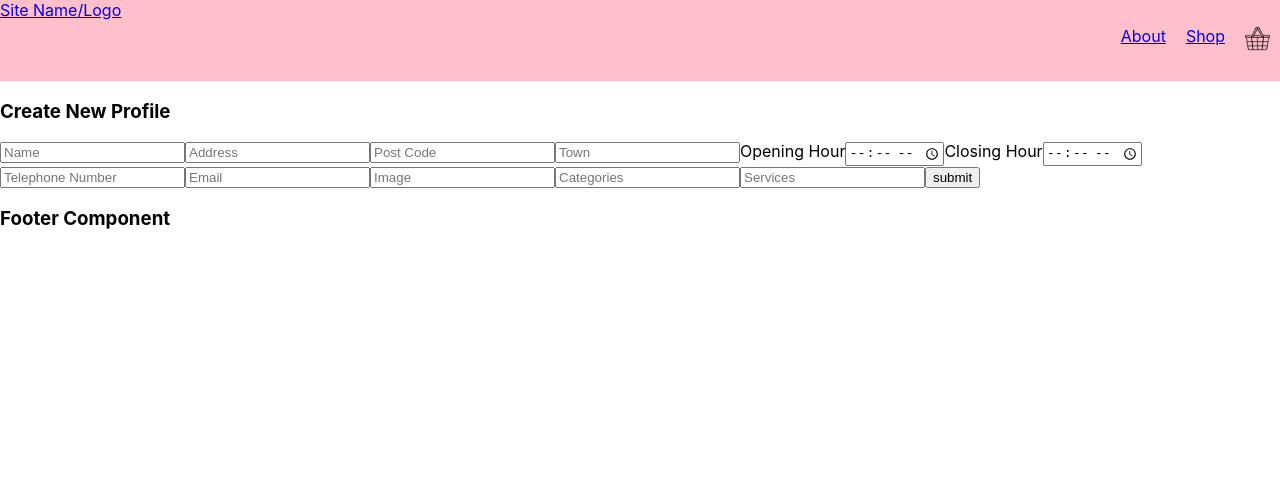
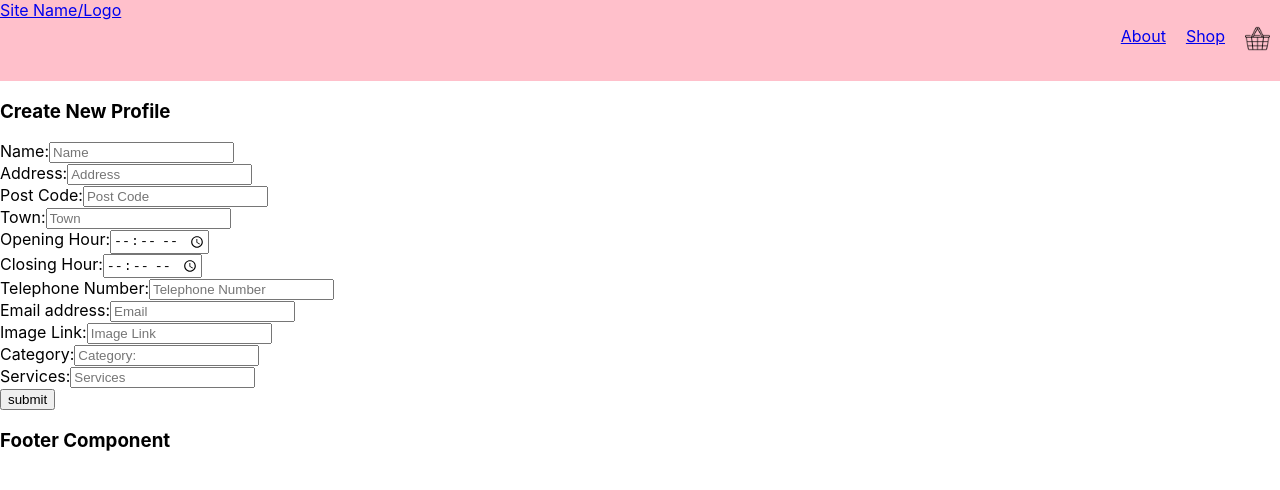
Before and after one commit to emmDevs/Local_Services_Backend, a React (Create React App) app in the folder src/main/frontend/: page /new-form in a window 1280 px wide. Shown: the top 490 px of the page. Built offline with nearby package versions, Linux system fonts and the light colour scheme; a web font is replaced by a local one.

Commit message:
updated form

```diff
--- a/src/main/frontend/src/components/NewShopForm.js
+++ b/src/main/frontend/src/components/NewShopForm.js
@@ -1,176 +1,339 @@
 import React, {useState} from "react";
-import axios from "axios";
+// import axios from "axios";
 
 function NewShopForm({onFormSubmit}) {
+    const [formData, setFormData] = useState({
+        name: '',
+        address: '',
+        postCode: '',
+        town: '',
+        openingHour: '',
+        closingHour: '',
+        telephoneNumber: '',
+        email: '',
+        image: '',
+        category: '',
+        services: ''
+    });
 
-    const [name, setName] = useState("");
-    const [address, setAddress] = useState("");
-    const [postCode, setPostCode] = useState("");
-    const [town, setTown] = useState("");
-    const [openingHour, setOpeningHour] = useState("");
-    const [closingHour, setClosingHour] = useState("");
-    const [telephoneNumber, setTelephoneNumber] = useState("");
-    const [email, setEmail] = useState("");
-    const [image, setImage] = useState("");
-    const [categories, setCategories] = useState("");
-    const [services, setServices] = useState("");
-
-    const handleNameChange = (evt) => {
-        setName(evt.target.value);
-    }
-
-    const handleAddressChange = (evt) => {
-        setAddress(evt.target.value);
-    }
-
-    const handlePostCodeChange = (evt) => {
-        setPostCode(evt.target.value);
-    }
-
-    const handleTownChange = (evt) => {
-        setTown(evt.target.value);
-    }
-
-    const handleOpeningHourChange = (evt) => {
-        setOpeningHour(evt.target.value);
-    }
-
-    const handleClosingHourChange = (evt) => {
-        setClosingHour(evt.target.value);
-    }
-
-    const handleTelephoneNumberChange = (evt) => {
-        setTelephoneNumber(evt.target.value);
-    }
-
-    const handleEmailChange = (evt) => {
-        setEmail(evt.target.value);
-    }
-
-    const handleImageChange = (evt) => {
-        setImage(evt.target.value);
-    }
-
-    const handleCategoriesChange = (evt) => {
-        setCategories(evt.target.value);
-    }
-
-    const handleServicesChange = (evt) => {
-        setServices(evt.target.value);
+    const handleChange = (evt) => {
+        const newState = {...formData};
+        newState[evt.target.name] = parseInt(evt.target.value);
+        setFormData(newState);
     }
 
     const handleSubmit = (evt) => {
         evt.preventDefault();
-        const nameToSubmit = name.trim();
-        const addressToSubmit = address.trim();
-        const postCodeToSubmit = postCode.trim();
-        const townToSubmit = town.trim();
-        const openingHourToSubmit = openingHour.trim();
-        const closingHourToSubmit = closingHour.trim();
-        const telephoneNumberToSubmit = telephoneNumber.trim();
-        const emailToSubmit = email.trim();
-        const imageToSubmit = image.trim();
-        const categoriesToSubmit = categories.trim();
-        const servicesToSubmit = services.trim();
-
-        if(!nameToSubmit || !addressToSubmit || !postCodeToSubmit
-            || !townToSubmit || !openingHourToSubmit || !closingHourToSubmit
-            || !telephoneNumberToSubmit || !emailToSubmit || !imageToSubmit
-            || !categoriesToSubmit || !servicesToSubmit) {
-                return;
-            }
-            onFormSubmit({
-                name: nameToSubmit,
-                address: addressToSubmit,
-                postCode: postCodeToSubmit,
-                town: townToSubmit,
-                openingHour: openingHourToSubmit,
-                closingHour: closingHourToSubmit,
-                telephoneNumber: telephoneNumberToSubmit,
-                email: emailToSubmit,
-                image: imageToSubmit,
-                categories: categoriesToSubmit,
-                services: servicesToSubmit
-            })
-            setName("");
-            setAddress("");
-            setPostCode("");
-            setTown("");
-            setOpeningHour("");
-            setClosingHour("");
-            setTelephoneNumber("");
-            setEmail("");
-            setImage("");
-            setCategories("");
-            setServices("");
+        onFormSubmit(formData);
     }
 
     return(
         <div>
             <h3>Create New Profile</h3>
-            <form className="new-shop-form" onSubmit={handleSubmit}>
+            <form>
+                <div className="form_wrap">
+                    <label htmlFor="name">Name:</label>
+                    <input
+                    onChange={handleChange}
+                    type="text"
+                    name="name"
+                    id="name"
+                    placeholder="Name"
+                    value={formData.name}
+                    required/>
+                </div>
 
-                <input type="text"
-                placeholder="Name"
-                value={name}
-                onChange={handleNameChange}/>
+                <div className="form_wrap">
+                    <label htmlFor="address">Address:</label>
+                    <input
+                    onChange={handleChange}
+                    type="text"
+                    name="address"
+                    id="address"
+                    placeholder="Address"
+                    value={formData.address}
+                    required/>
+                </div>
 
-                <input type="text"
-                placeholder="Address"
-                value={address}
-                onChange={handleAddressChange}/>
+                <div className="form_wrap">
+                    <label htmlFor="postCode">Post Code:</label>
+                    <input
+                    onChange={handleChange}
+                    type="text"
+                    name="postCode"
+                    id="postCode"
+                    placeholder="Post Code"
+                    value={formData.postCode}
+                    required/>
+                </div>
 
-                <input type="text"
-                placeholder="Post Code"
-                value={postCode}
-                onChange={handlePostCodeChange}/>
+                <div className="form_wrap">
+                    <label htmlFor="town">Town:</label>
+                    <input
+                    onChange={handleChange}
+                    type="text"
+                    name="town"
+                    id="town"
+                    placeholder="Town"
+                    value={formData.town}
+                    required/>
+                </div>
 
-                <input type="text"
-                placeholder="Town"
-                value={town}
-                onChange={handleTownChange}/>
+                <div className="form_wrap">
+                    <label htmlFor="openingHour">Opening Hour:</label>
+                    <input
+                    onChange={handleChange}
+                    type="time"
+                    name="openingHour"
+                    id="openingHour"
+                    value={formData.openingHour}
+                    required/>
+                </div>
 
-                <label>Opening Hour</label>
-                <input type="time"
-                value={openingHour}
-                onChange={handleOpeningHourChange}/>
+                <div className="form_wrap">
+                    <label htmlFor="closingHour">Closing Hour:</label>
+                    <input
+                    onChange={handleChange}
+                    type="time"
+                    name="closingHour"
+                    id="closingHour"
+                    value={formData.closingHour}
+                    required/>
+                </div>
 
-                <label>Closing Hour</label>
-                <input type="time"
-                value={closingHour}
-                onChange={handleClosingHourChange}/>
+                <div className="form_wrap">
+                    <label htmlFor="telephoneNumber">Telephone Number:</label>
+                    <input
+                    onChange={handleChange}
+                    type="number"
+                    name="telephoneNumber"
+                    id="telephoneNumber"
+                    placeholder="Telephone Number"
+                    value={formData.telephoneNumber}
+                    required/>
+                </div>
 
-                <input type="number"
-                placeholder="Telephone Number"
-                value={telephoneNumber}
-                onChange={handleTelephoneNumberChange}/>
+                <div className="form_wrap">
+                    <label htmlFor="email">Email address:</label>
+                    <input
+                    onChange={handleChange}
+                    type="email"
+                    name="email"
+                    id="email"
+                    placeholder="Email"
+                    value={formData.email}
+                    required/>
+                </div>
 
-                <input type="text"
-                placeholder="Email"
-                value={email}
-                onChange={handleEmailChange}/>
+                <div className="form_wrap">
+                    <label htmlFor="image">Image Link:</label>
+                    <input
+                    onChange={handleChange}
+                    type="text"
+                    name="image"
+                    id="image"
+                    placeholder="Image Link"
+                    value={formData.image}
+                    required/>
+                </div>
 
-                <input type="text"
-                placeholder="Image"
-                value={image}
-                onChange={handleImageChange}/>
+                <div className="form_wrap">
+                    <label htmlFor="category">Category:</label>
+                    <input
+                    onChange={handleChange}
+                    type="text"
+                    name="category"
+                    id="category"
+                    placeholder="Category:"
+                    value={formData.category}
+                    required/>
+                </div>
 
-                <input type="text"
-                placeholder="Categories"
-                value={categories}
-                onChange={handleCategoriesChange}/>
+                <div className="form_wrap">
+                    <label htmlFor="services">Services:</label>
+                    <input
+                    onChange={handleChange}
+                    type="text"
+                    name="services"
+                    id="services"
+                    placeholder="Services"
+                    value={formData.services}
+                    required/>
+                </div>
 
-                <input type="text"
-                placeholder="Services"
-                value={services}
-                onChange={handleServicesChange}/>
+                <input onClick={handleSubmit} type="submit" value="submit" />
+            </form>
+        </div>
+    );
 
-                <input type="submit"
-                value="submit"/>
-            </form>
+    // const [name, setName] = useState("");
+    // const [address, setAddress] = useState("");
+    // const [postCode, setPostCode] = useState("");
+    // const [town, setTown] = useState("");
+    // const [openingHour, setOpeningHour] = useState("");
+    // const [closingHour, setClosingHour] = useState("");
+    // const [telephoneNumber, setTelephoneNumber] = useState("");
+    // const [email, setEmail] = useState("");
+    // const [image, setImage] = useState("");
+    // const [categories, setCategories] = useState("");
+    // const [services, setServices] = useState("");
 
-        </div>
-    )
+    // const handleNameChange = (evt) => {
+    //     setName(evt.target.value);
+    // }
+
+    // const handleAddressChange = (evt) => {
+    //     setAddress(evt.target.value);
+    // }
+
+    // const handlePostCodeChange = (evt) => {
+    //     setPostCode(evt.target.value);
+    // }
+
+    // const handleTownChange = (evt) => {
+    //     setTown(evt.target.value);
+    // }
+
+    // const handleOpeningHourChange = (evt) => {
+    //     setOpeningHour(evt.target.value);
+    // }
+
+    // const handleClosingHourChange = (evt) => {
+    //     setClosingHour(evt.target.value);
+    // }
+
+    // const handleTelephoneNumberChange = (evt) => {
+    //     setTelephoneNumber(evt.target.value);
+    // }
+
+    // const handleEmailChange = (evt) => {
+    //     setEmail(evt.target.value);
+    // }
+
+    // const handleImageChange = (evt) => {
+    //     setImage(evt.target.value);
+    // }
+
+    // const handleCategoriesChange = (evt) => {
+    //     setCategories(evt.target.value);
+    // }
+
+    // const handleServicesChange = (evt) => {
+    //     setServices(evt.target.value);
+    // }
+
+    // const handleSubmit = (evt) => {
+    //     evt.preventDefault();
+    //     const nameToSubmit = name.trim();
+    //     const addressToSubmit = address.trim();
+    //     const postCodeToSubmit = postCode.trim();
+    //     const townToSubmit = town.trim();
+    //     const openingHourToSubmit = openingHour.trim();
+    //     const closingHourToSubmit = closingHour.trim();
+    //     const telephoneNumberToSubmit = telephoneNumber.trim();
+    //     const emailToSubmit = email.trim();
+    //     const imageToSubmit = image.trim();
+    //     const categoriesToSubmit = categories.trim();
+    //     const servicesToSubmit = services.trim();
+
+    //     if(!nameToSubmit || !addressToSubmit || !postCodeToSubmit
+    //         || !townToSubmit || !openingHourToSubmit || !closingHourToSubmit
+    //         || !telephoneNumberToSubmit || !emailToSubmit || !imageToSubmit
+    //         || !categoriesToSubmit || !servicesToSubmit) {
+    //             return;
+    //         }
+    //         onFormSubmit({
+    //             name: nameToSubmit,
+    //             address: addressToSubmit,
+    //             postCode: postCodeToSubmit,
+    //             town: townToSubmit,
+    //             openingHour: openingHourToSubmit,
+    //             closingHour: closingHourToSubmit,
+    //             telephoneNumber: telephoneNumberToSubmit,
+    //             email: emailToSubmit,
+    //             image: imageToSubmit,
+    //             categories: categoriesToSubmit,
+    //             services: servicesToSubmit
+    //         })
+    //         setName("");
+    //         setAddress("");
+    //         setPostCode("");
+    //         setTown("");
+    //         setOpeningHour("");
+    //         setClosingHour("");
+    //         setTelephoneNumber("");
+    //         setEmail("");
+    //         setImage("");
+    //         setCategories("");
+    //         setServices("");
+    // }
+
+    // return(
+    //     <div>
+    //         <h3>Create New Profile</h3>
+    //         <form className="new-shop-form" onSubmit={handleSubmit}>
+
+    //             <input type="text"
+    //             placeholder="Name"
+    //             value={name}
+    //             onChange={handleNameChange}/>
+
+    //             <input type="text"
+    //             placeholder="Address"
+    //             value={address}
+    //             onChange={handleAddressChange}/>
+
+    //             <input type="text"
+    //             placeholder="Post Code"
+    //             value={postCode}
+    //             onChange={handlePostCodeChange}/>
+
+    //             <input type="text"
+    //             placeholder="Town"
+    //             value={town}
+    //             onChange={handleTownChange}/>
+
+    //             <label>Opening Hour</label>
+    //             <input type="time"
+    //             value={openingHour}
+    //             onChange={handleOpeningHourChange}/>
+
+    //             <label>Closing Hour</label>
+    //             <input type="time"
+    //             value={closingHour}
+    //             onChange={handleClosingHourChange}/>
+
+    //             <input type="number"
+    //             placeholder="Telephone Number"
+    //             value={telephoneNumber}
+    //             onChange={handleTelephoneNumberChange}/>
+
+    //             <input type="text"
+    //             placeholder="Email"
+    //             value={email}
+    //             onChange={handleEmailChange}/>
+
+    //             <input type="text"
+    //             placeholder="Image"
+    //             value={image}
+    //             onChange={handleImageChange}/>
+
+    //             <input type="text"
+    //             placeholder="Categories"
+    //             value={categories}
+    //             onChange={handleCategoriesChange}/>
+
+    //             <input type="text"
+    //             placeholder="Services"
+    //             value={services}
+    //             onChange={handleServicesChange}/>
+
+    //             <input type="submit"
+    //             value="submit"/>
+    //         </form>
+
+    //     </div>
+    // )
 }
 
 export default NewShopForm;
```
Also changed, not shown: 2 other files (tests, documents, lock files or other folders).
